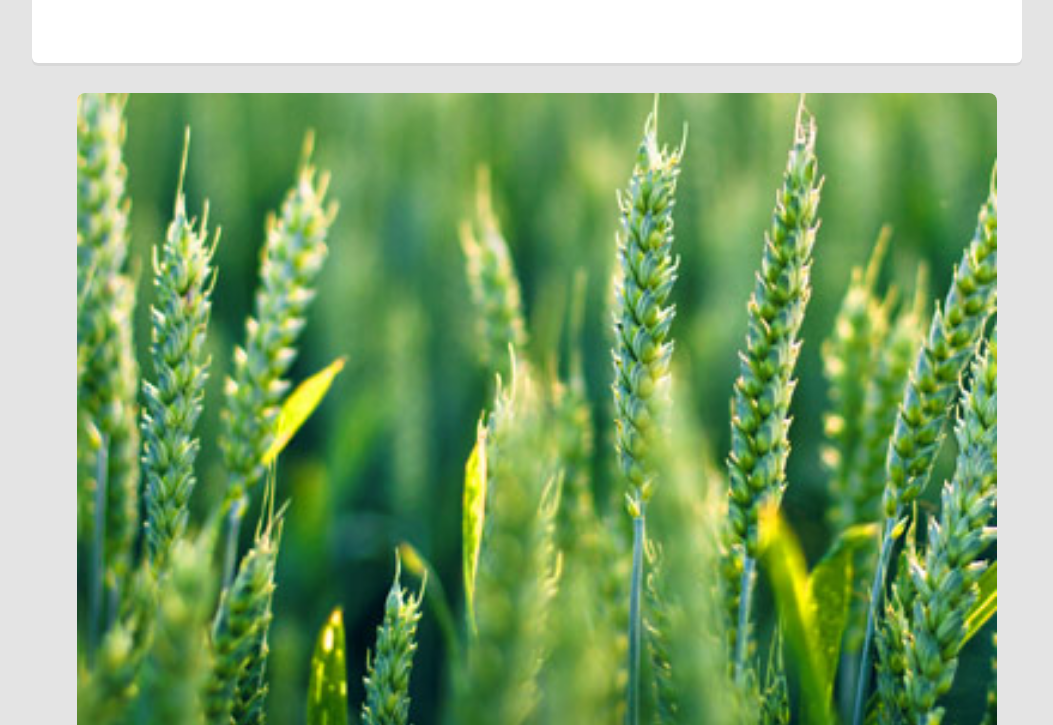
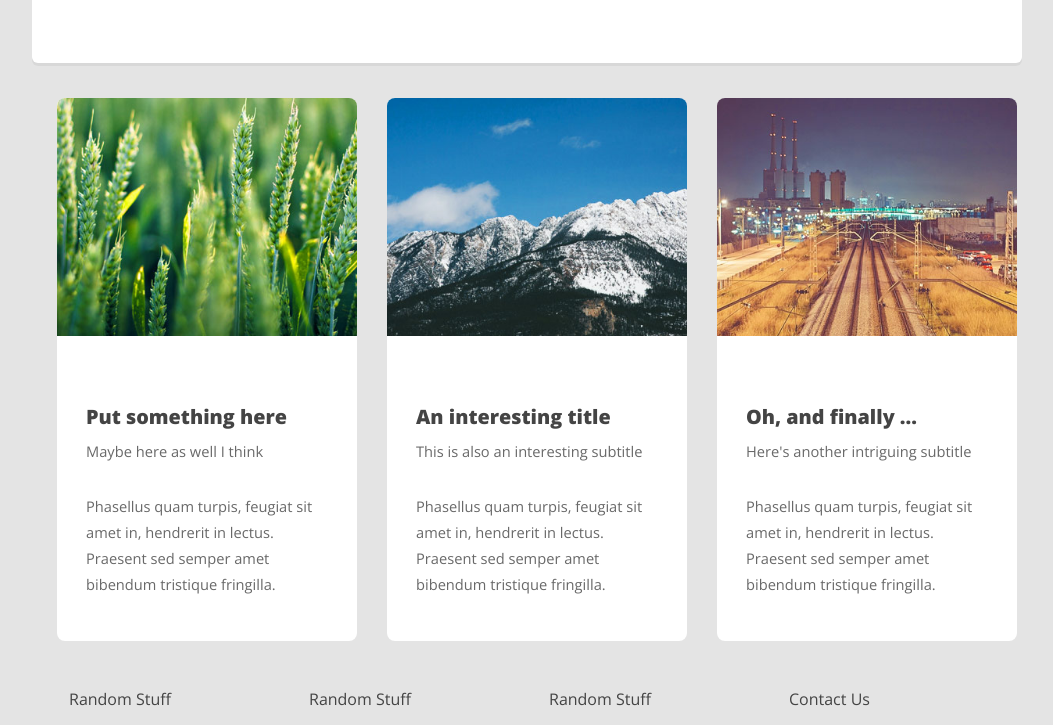
Before and after one commit to PatrykBombik/Verti, a website built with Parcel: page index.html in a window 1280 px wide. Shown: the part 475-1200 px from the top of the page, without its empty margins (103-1156 px from the left). Built offline with nearby package versions, Linux system fonts and the light colour scheme.

Commit message:
desktop features

```diff
--- a/index.html
+++ b/index.html
@@ -46,13 +46,15 @@
 
 <section class="articles container">
     <div class="row">
+        <div class="art__inner">
             <div class="col-4 articles-col">
                 <img src="./assets/pic01.jpg" alt="pic1">
                 <div class="article__text">
                     <h2>Put something here</h2>
                     <p class="art-txt1">Maybe here as well I think</p>
 
-                <p class="art-txt2">Phasellus quam turpis, feugiat sit amet in, hendrerit in lectus. Praesent sed semper amet bibendum
+                    <p class="art-txt2">Phasellus quam turpis, feugiat sit amet in, hendrerit in lectus. Praesent sed
+                        semper amet bibendum
                         tristique fringilla.</p>
                 </div>
             </div>
@@ -62,7 +64,8 @@
                     <h2>An interesting title</h2>
                     <p class="art-txt1">This is also an interesting subtitle</p>
 
-              <p class="art-txt2">Phasellus quam turpis, feugiat sit amet in, hendrerit in lectus. Praesent sed semper amet bibendum
+                    <p class="art-txt2">Phasellus quam turpis, feugiat sit amet in, hendrerit in lectus. Praesent sed
+                        semper amet bibendum
                         tristique fringilla.</p>
                 </div>
             </div>
@@ -72,8 +75,10 @@
                     <h2>Oh, and finally ...</h2>
                     <p class="art-txt1">Here's another intriguing subtitle</p>
 
-              <p class="art-txt2">Phasellus quam turpis, feugiat sit amet in, hendrerit in lectus. Praesent sed semper amet bibendum
+                    <p class="art-txt2">Phasellus quam turpis, feugiat sit amet in, hendrerit in lectus. Praesent sed
+                        semper amet bibendum
                         tristique fringilla.</p>
+                </div>
             </div>
         </div>
     </div>
--- a/scss/_articles.scss
+++ b/scss/_articles.scss
@@ -1,15 +1,38 @@
 .articles {
   padding: 0;
+
+  .art__inner {
+    padding: 0 15px 40px 15px;
+    display: flex;
+    flex-direction: column;
+    justify-content: center;
+    align-items: center;
+
+    @media (min-width: 730px) {
+      padding: 44px 38.5px;
+    }
+
+      @media (min-width: 1020px) {
+        display: flex;
+        flex-direction: row;
+        flex-wrap: nowrap;
+        padding: 35px 0;
+      }
 
     .articles-col {
       background-color: white;
       width: 100%;
       border-radius: 8px;
       padding: 0;
-    margin: 15px;
+      margin: 15px 0;
+
 
       @media (min-width: 615px) {
-      margin: 30px 35px;
+        margin: 0 0 50px;
+      }
+
+      @media (min-width: 1020px) {
+        margin: 0 15px;
       }
 
       img {
@@ -49,3 +72,4 @@
       }
     }
   }
+}
```
Lines whose indentation alone changed are shown as unchanged.
